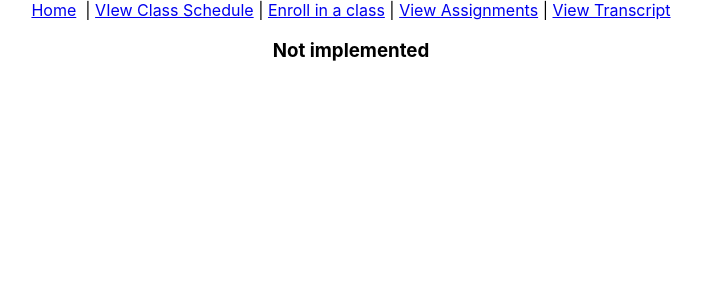
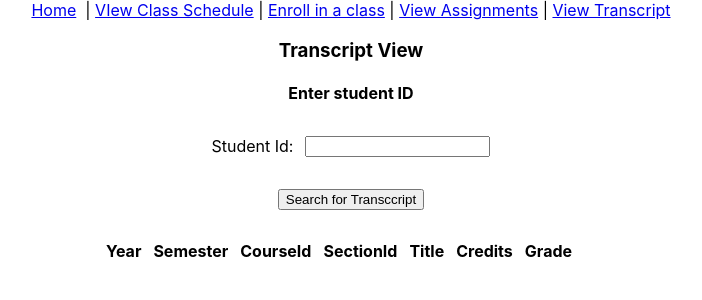
Before and after one commit to mikedivine/React-Front-End-Education-Management, a React (Create React App) app: page /transcript in a window 1280 px wide. Shown: the top 300 px of the page, without its empty margins (289-991 px from the left). Built offline with nearby package versions, Linux system fonts and the light colour scheme.

Commit message:
Transcript.js missing title

```diff
--- a/src/components/student/Transcript.js
+++ b/src/components/student/Transcript.js
@@ -1,4 +1,5 @@
 import React, {useState, useEffect} from 'react';
+import {SERVER_URL} from '../../Constants';
 
 // students gets a list of all courses taken and grades
 // use the URL /transcript?studentId=
@@ -8,9 +9,75 @@ import React, {useState, useEffect} from 'react';
 
 const Transcript = (props) => {
 
+    const headers = ['Year', 'Semester', 'CourseId', 'SectionId', 'Title', 'Credits', 'Grade', '', ''];
+    const [transcript, setTranscript]  = useState([   ]);
+    const [ message, setMessage] = useState('');
+    const [search, setSearch] = useState({studentId: ''});
+
+    const fetchTranscript = async() => {
+        if (search.studentId==='') {
+            setMessage("Enter student ID");
+        } else {
+            try {
+                const response = await fetch(`${SERVER_URL}/transcripts?studentId=${search.studentId}`);
+                if (response.ok) {
+                    const data = await response.json();
+                    setTranscript(data);
+                } else {
+                    const rc = await response.json();
+                    setMessage(rc.message);
+                }
+            }catch (err) {
+                setMessage("network error: " + err);
+            }
+        }
+    }
+
+    useEffect( () => {
+        fetchTranscript();
+    }, [])
+
+    const editChange = (event) => {
+        setSearch({...search, [event.target.name]:event.target.value});
+    }
+
     return(
         <>
-            <h3>Not implemented</h3>
+            <h3>Transcript View</h3>
+            <h4>{message}</h4>
+            <table className="Center">
+                <tbody>
+                <tr>
+                    <td>Student Id:</td>
+                    <td><input type="text" id="studentId" name="studentId" value={search.studentId} onChange={editChange} /></td>
+                </tr>
+                </tbody>
+            </table>
+            <br/>
+            <button type="submit" id="search" onClick={fetchTranscript}>Search for Transccript</button>
+            <br/>
+            <br/>
+            <table className="Center" >
+            <thead>
+                <tr>
+                    {headers.map((s, idx) => (<th key={idx}>{s}</th>))}
+                </tr>
+                </thead>
+                <tbody>
+                {transcript.map((s) => (
+                    //  Year, Semester, CourseId, SectionId, Title, Credits, Grade
+                        <tr key={s.enrollmentId}>
+                        <td>{s.year}</td>
+                        <td>{s.semester}</td>
+                        <td>{s.courseId}</td>
+                        <td>{s.sectionId}</td>
+                        <td>{s.title}</td>
+                        <td>{s.credits}</td>
+                        <td>{s.grade}</td>
+                        </tr>
+                    ))}
+                </tbody>
+            </table>
         </>
     );
 }
```
